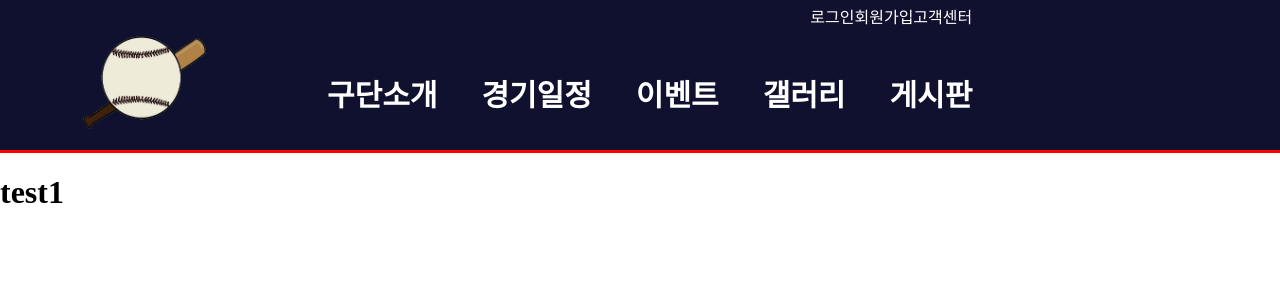
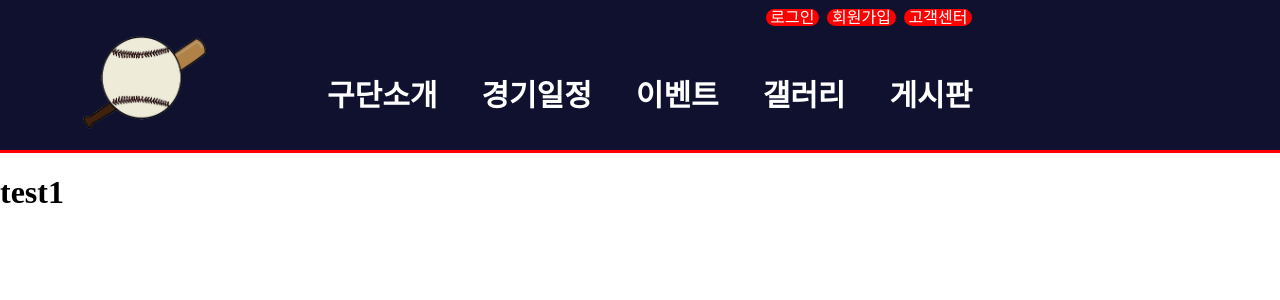
Before and after one commit to devsepnine/yakuroot, a Java web app: page / in a window 1280 px wide. Shown: the top 300 px of the page. Run offline with Tomcat 11, a stand-in JSP engine, Linux system fonts and the light colour scheme.

Commit message:
nav submenu fix

```diff
--- a/yakuroot/WebContent/template/header.jsp
+++ b/yakuroot/WebContent/template/header.jsp
@@ -96,8 +96,14 @@
         .top_m{
             padding-bottom: 60px;
         }
+/*         서브메뉴 디자인 */
         .nav_sub > a{
         	color:white;
+        	background-color: red;
+        	margin-left: 0.5rem;
+        	border-radius: 20px;
+        	padding-left: 0.3rem;
+        	padding-right: 0.3rem;
         }
     </style>
 </head>
```
